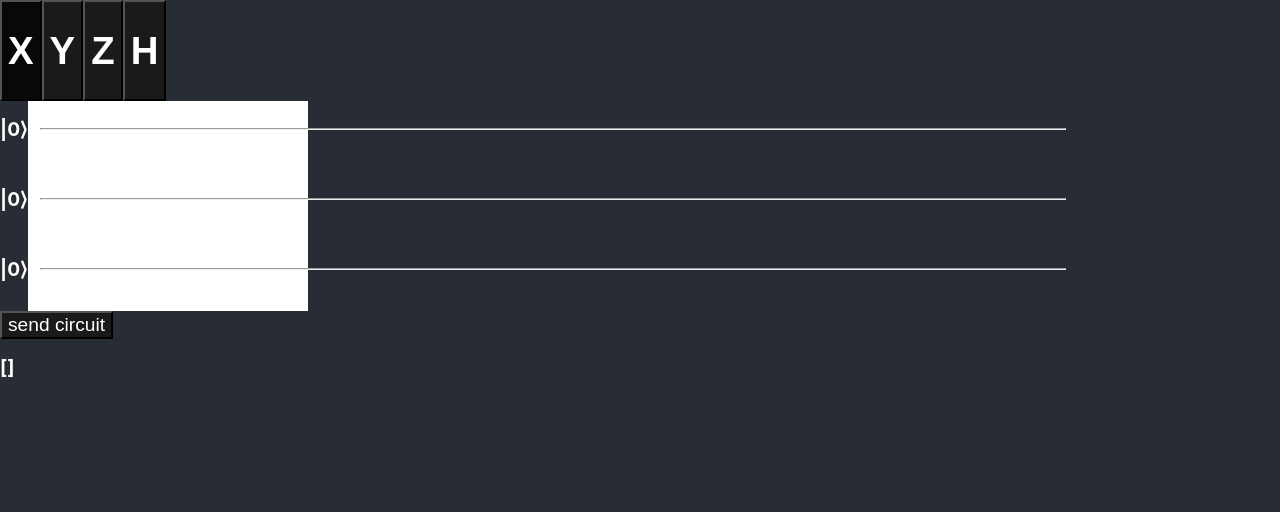
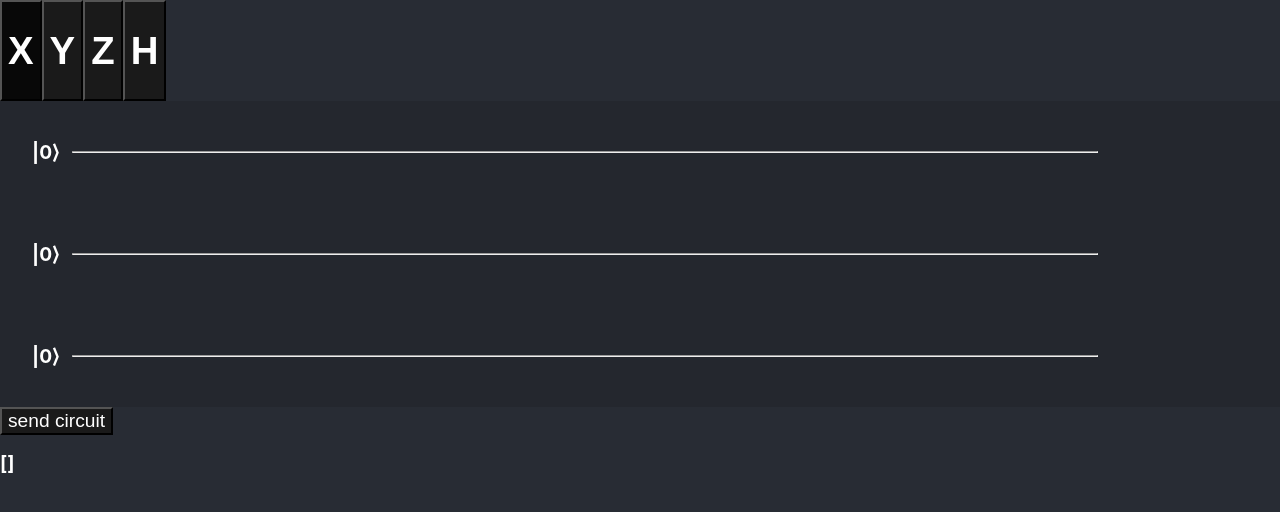
Before and after one commit to axellage/quantum-sim-group-81, a React (Create React App) app in the folder client/: page / in a window 1280 px wide. Shown: the top 512 px of the page. Built offline with nearby package versions, Linux system fonts and the light colour scheme.

Commit message:
circuitboard design

```diff
--- a/client/src/App.tsx
+++ b/client/src/App.tsx
@@ -56,7 +56,9 @@ function App() {
       <hr/>
       {// This generates a qubit line element from the 'circuit' matrix.
       }
-      {circuit[Number(props.id)].map((gate, index) => <Slot gateType = {gate} id = {props.id + index.toString()}/>)}
+      <div className='slot-container'>
+        {circuit[Number(props.id)].map((gate, index) => <Slot gateType = {gate} id = {props.id + index.toString()}/>)}
+      </div>
     </div>);
   }
 
@@ -84,10 +86,6 @@ function App() {
     // TODO: Move to CSS.
     const style = {
       opacity: (isOver ? .8 : 1),
-      color: 'black',
-      backgroundColor: 'white',
-      width: 70,
-      height: 70
     };
 
     return (
--- a/client/src/circuitboard.css
+++ b/client/src/circuitboard.css
@@ -10,10 +10,12 @@
   overflow-y: auto;
 }
 
-.qubit-line {
+.qubitLine {
+    padding: 1rem;
+    padding-left: 2rem;
     display: flex;
-    align-items: baseline;
-    justify-content: baseline;
+    align-items: center;
+    background-color: #24272e;
 }
 
 p {
@@ -24,7 +26,6 @@ p {
 hr {
     width: 80%;
     margin-inline-start: 2.5rem;
-    margin-top: 1.65rem;
     color: white;
     position: absolute;
 }
@@ -49,3 +50,15 @@ button:active {
   box-shadow: none;
   transform: translateY(0);
 }
+
+.slot-container {
+    display: flex;
+    width: 80%;
+    margin-left: 1rem;
+}
+
+.slot-container > * {
+    background-color: transparent;
+    height: 70px;
+    width: 70px;
+}
```
